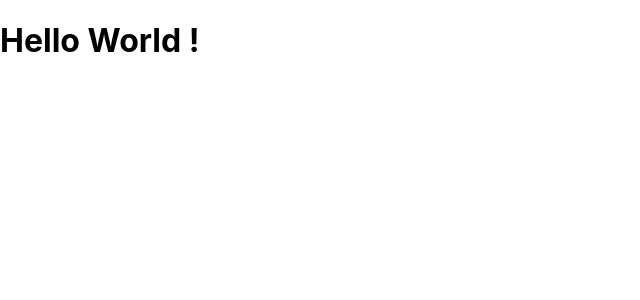
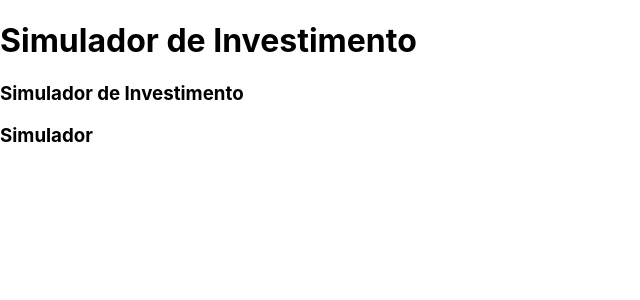
Before and after one commit to emidioreb/investmentSimulator, a React (Create React App) app: page / in a window 1280 px wide. Shown: the top 300 px of the page, without its empty margins (0-640 px from the left). Built offline with nearby package versions, Linux system fonts and the light colour scheme.

Commit message:
imp: adição pasta componentes com todos os arquivos que irão ser usados no projeto

```diff
--- a/src/App.jsx
+++ b/src/App.jsx
@@ -1,9 +1,14 @@
 import React from 'react';
+import InvestmentSimulator from './components/InvestmentSimulator';
+import InvestmentHeader from './components/InvestmentHeader';
+import Simulator from './components/Simulator';
 
 function App() {
   return (
-    <div className="App">
-      <h1>Hello World !</h1>
+    <div>
+      <InvestmentHeader />
+      <InvestmentSimulator />
+      <Simulator />
     </div>
   );
 }
--- /dev/null
+++ b/src/components/InvestmentHeader.jsx
@@ -0,0 +1,12 @@
+// rfce
+import React from 'react';
+
+function header() {
+  return (
+    <div className="header">
+      <h1>Simulador de Investimento</h1>
+    </div>
+  );
+}
+
+export default header;
--- /dev/null
+++ b/src/components/InvestmentSimulator.jsx
@@ -0,0 +1,9 @@
+import React from 'react';
+
+function investmentSimulator() {
+  return (
+    <h3>Simulador de Investimento</h3>
+  );
+}
+
+export default investmentSimulator;
--- /dev/null
+++ b/src/components/Simulator.jsx
@@ -0,0 +1,11 @@
+import React from 'react';
+
+function simulator() {
+  return (
+    <div className="simulator">
+      <h3>Simulador</h3>
+    </div>
+  );
+}
+
+export default simulator;
--- a/src/index.js
+++ b/src/index.js
@@ -8,7 +8,7 @@ ReactDOM.render(
   <React.StrictMode>
     <App />
   </React.StrictMode>,
-  document.getElementById('root')
+  document.getElementById('root'),
 );
 
 // If you want to start measuring performance in your app, pass a function
--- a/src/reportWebVitals.js
+++ b/src/reportWebVitals.js
@@ -1,6 +1,8 @@
-const reportWebVitals = onPerfEntry => {
+const reportWebVitals = (onPerfEntry) => {
   if (onPerfEntry && onPerfEntry instanceof Function) {
-    import('web-vitals').then(({ getCLS, getFID, getFCP, getLCP, getTTFB }) => {
+    import('web-vitals').then(({
+      getCLS, getFID, getFCP, getLCP, getTTFB,
+    }) => {
       getCLS(onPerfEntry);
       getFID(onPerfEntry);
       getFCP(onPerfEntry);
```
Also changed, not shown: src/components/SimulatorColumnLeft.jsx (added), src/components/SimulatorColumnRight.jsx (added).
